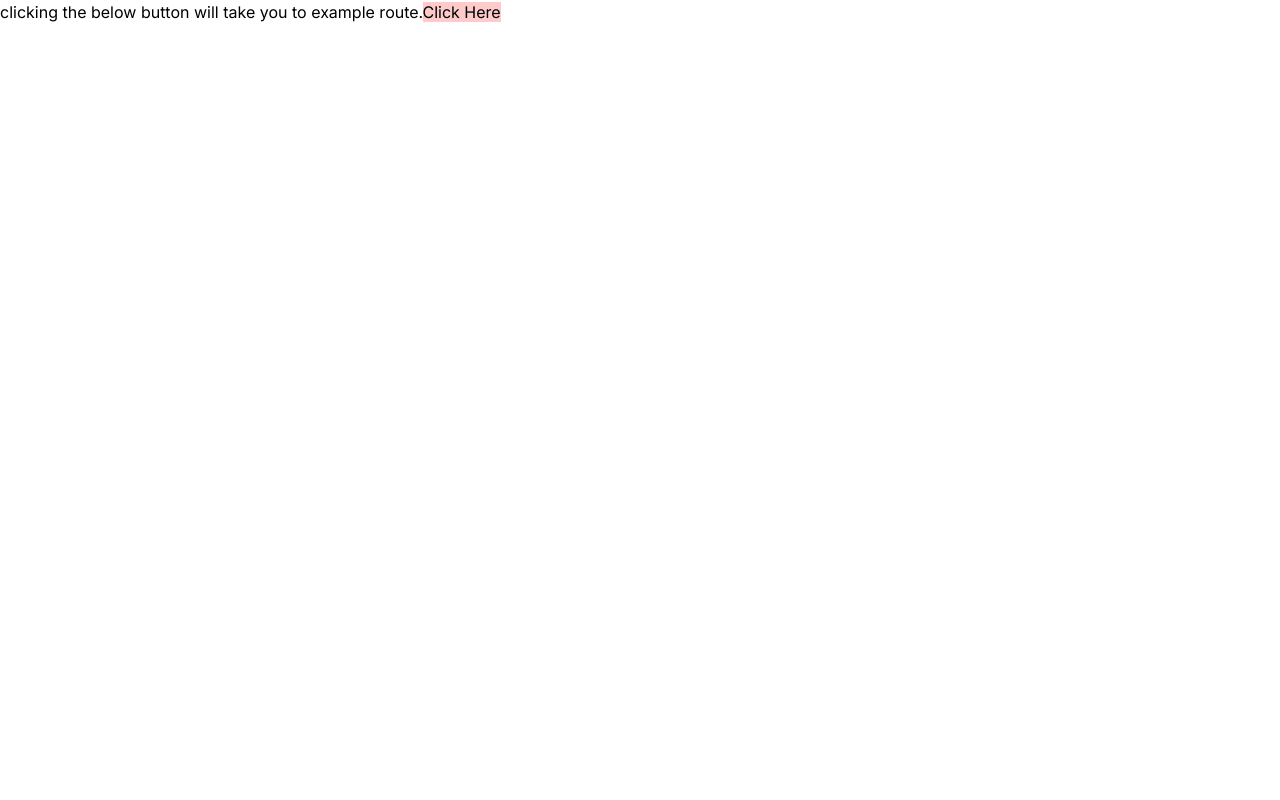
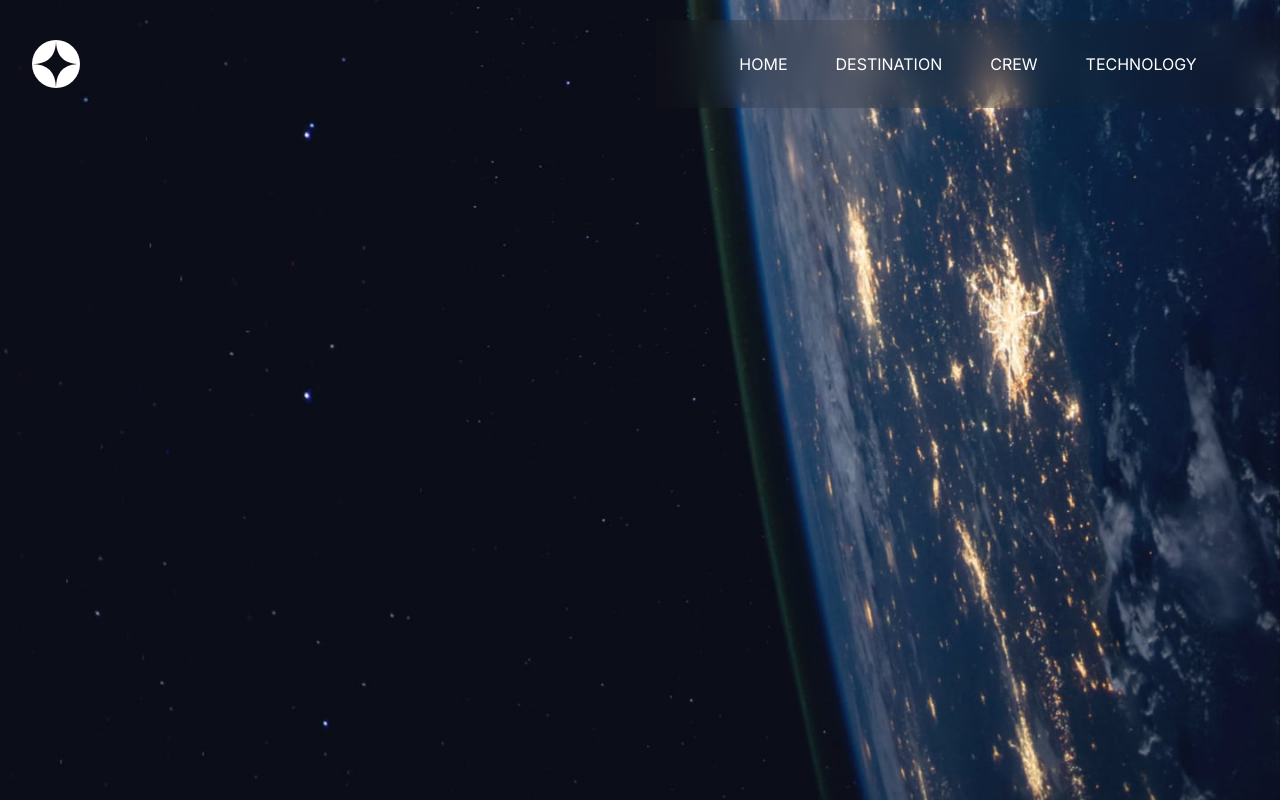
Before and after one commit to pankajrampawar/Learning-next, a Next.js app: page / in a window 1280 px wide. Built offline with nearby package versions, Linux system fonts and the light colour scheme.

Commit message:
navbar for desktop added

```diff
--- a/src/app/egRoute/page.js
+++ b/src/app/egRoute/page.js
@@ -1,7 +1,9 @@
+import Link from 'next/link'
 
 export default function egRoute() {
 
     return <div>
         This is example of a route
+        <Link className="bg-red-100" href="/" >Click here</Link> to go back
     </div>
 }
--- a/src/app/globals.css
+++ b/src/app/globals.css
@@ -1,3 +1,13 @@
 @tailwind base;
 @tailwind components;
 @tailwind utilities;
+
+body {
+    background-color: black;
+    color: white;
+}
+
+.menu {
+    background-color: hsla(0, 2%, 13%, 0.172);
+    backdrop-filter: blur(1rem);
+}
--- /dev/null
+++ b/src/app/navbar.js
@@ -0,0 +1,16 @@
+
+
+export default function Navbar() {
+    return <main className='flex justify-between mt-5 ml-8 items-center'>
+        <div>
+            <img src="/assets/shared/logo.svg"/>
+        </div>
+
+        <div className='flex gap-12 menu justify-center items-center p-8 w-1/2 '>
+            <span>HOME</span>
+            <span>DESTINATION</span>
+            <span>CREW</span>
+            <span>TECHNOLOGY</span>
+        </div>
+    </main>
+}
--- a/src/app/page.js
+++ b/src/app/page.js
@@ -1,10 +1,19 @@
 import Link from 'next/link'
+import Navbar from './navbar'
 
 export default function Home() {
-  return (
-    <div>
-      clicking the below button will take  you to example route.
-      <Link href='/egRoute' className='bg-red-200 text-black'>Click Here</Link>
+
+  const bgMobile = "/assets/home/background-home-mobile.jpg";
+  const bgTablet = "/assets/home/background-home-tablet.jpg";
+  const bgDesktop = "/assets/home/background-home-desktop.jpg";
+
+  return <div>
+    <img src={bgMobile} className='sm:hidden'/>
+    <img src={bgTablet} className='hidden sm:block lg:hidden'/>
+    <img src={bgDesktop} className='hidden lg:block fixed z-0 top-0'/>
+
+    <div className='relative z-10'>
+      <Navbar/>
     </div>
-  )
+  </div>
 }
```
Also changed, not shown: public/assets/favicon-32x32.png (deleted).
